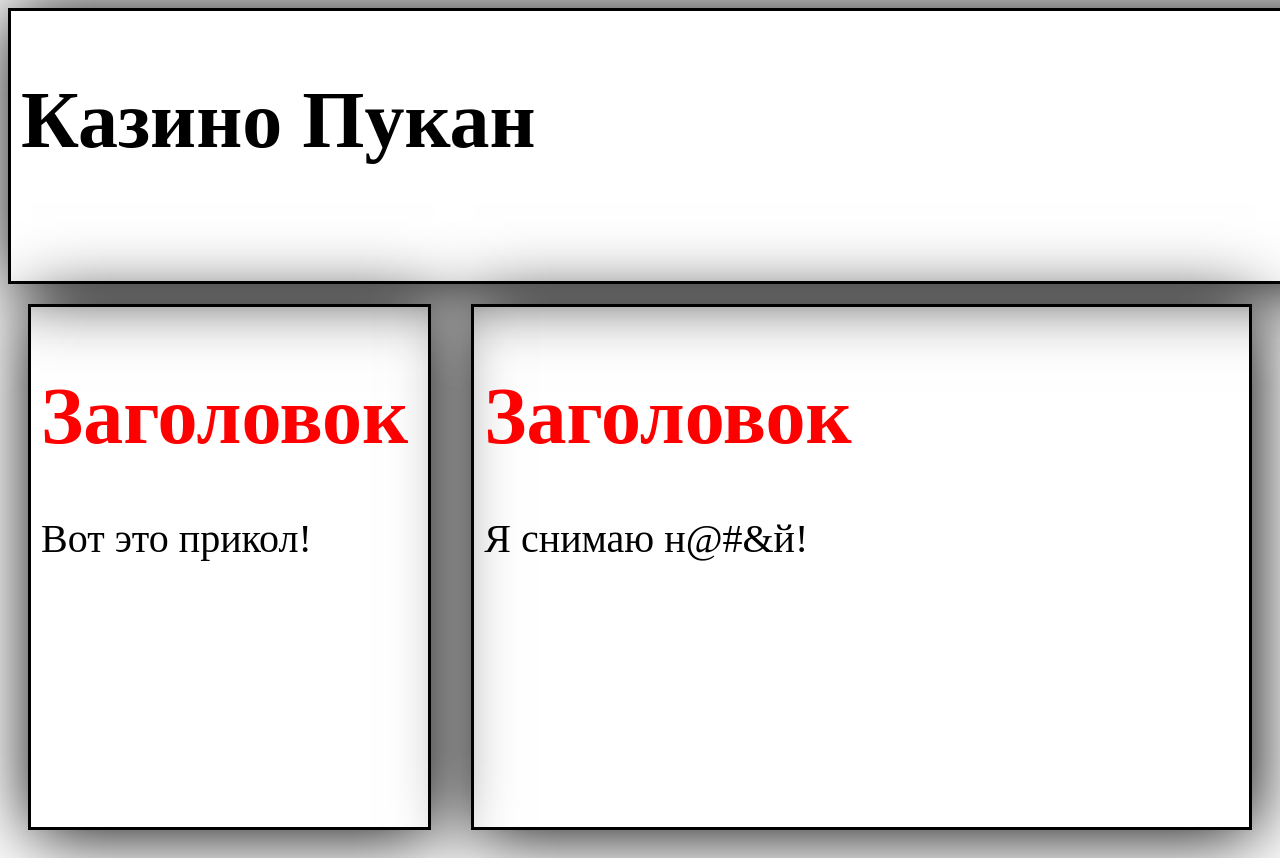
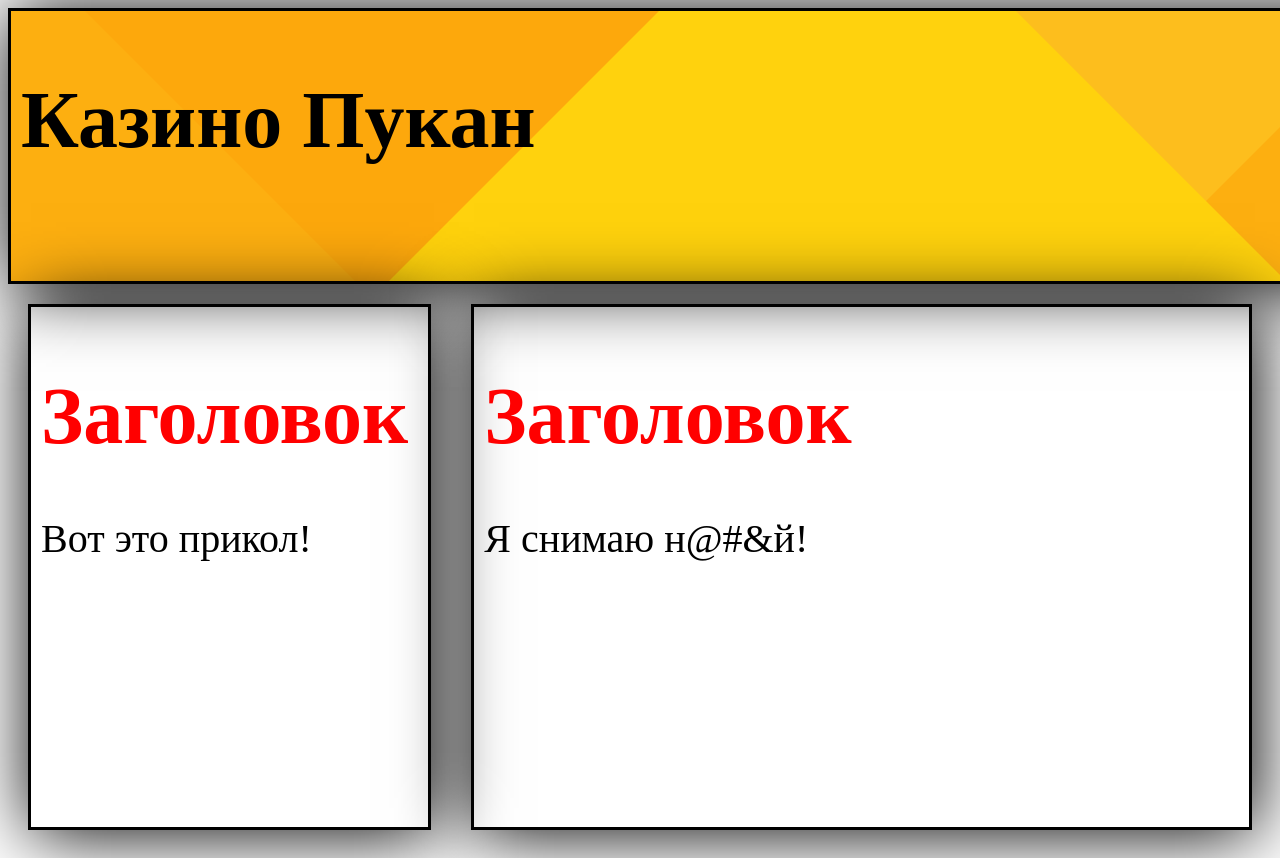
Before and after one commit to Nikita137249/Best_Site_Of_tHE_wOrLD, a plain HTML site: page index.html in a window 1280 px wide. Shown: the top 858 px of the page. Drawn offline with Linux system fonts and the light colour scheme.

Commit message:
Update Style.css

```diff
--- a/Style.css
+++ b/Style.css
@@ -1,7 +1,7 @@
 .X
   {
     margin:0px;
-    background-image:url(img/yellow.png);
+    background-image:url(yellow.png);
     border:3px solid black;
     width:1920px;
     height:250px;
```
